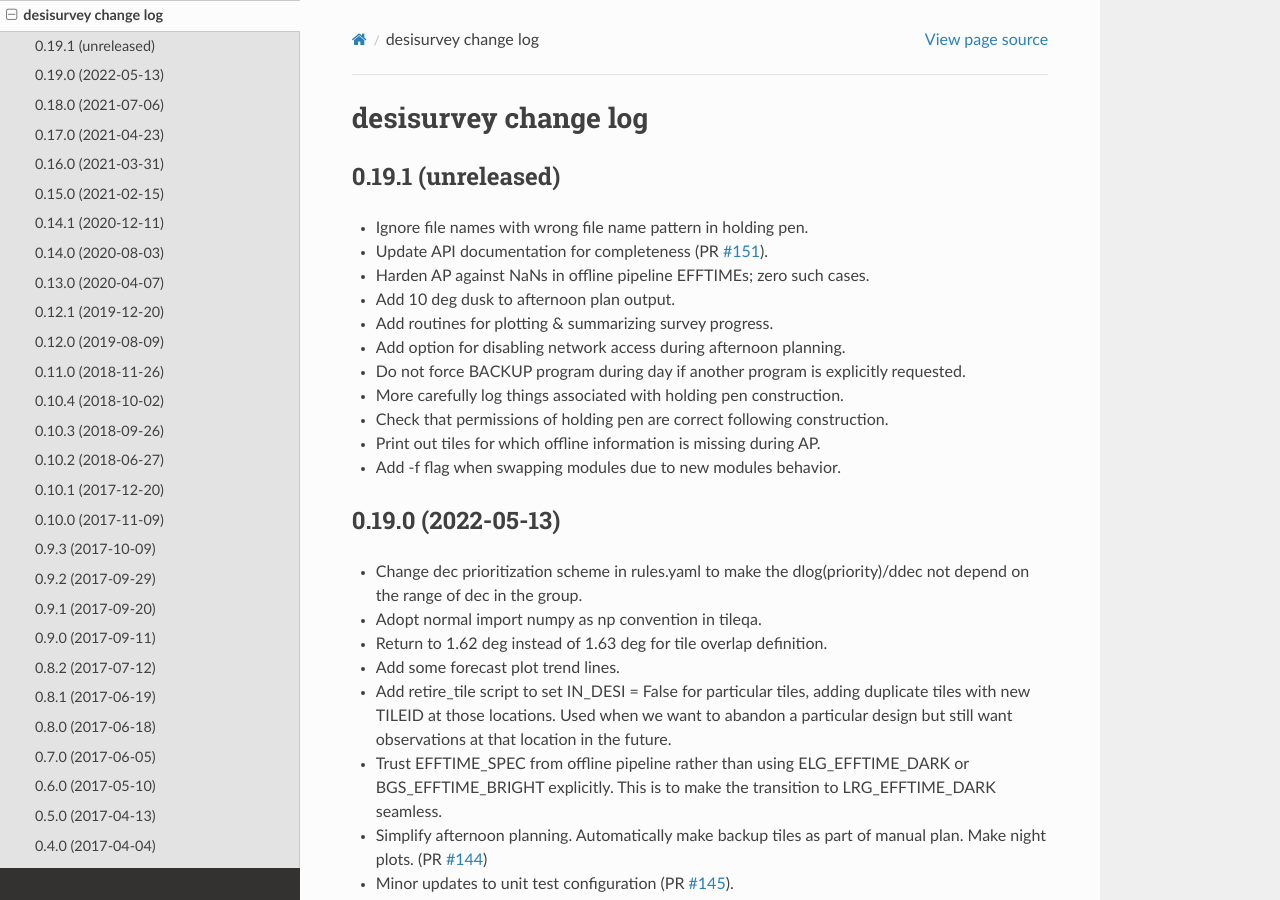
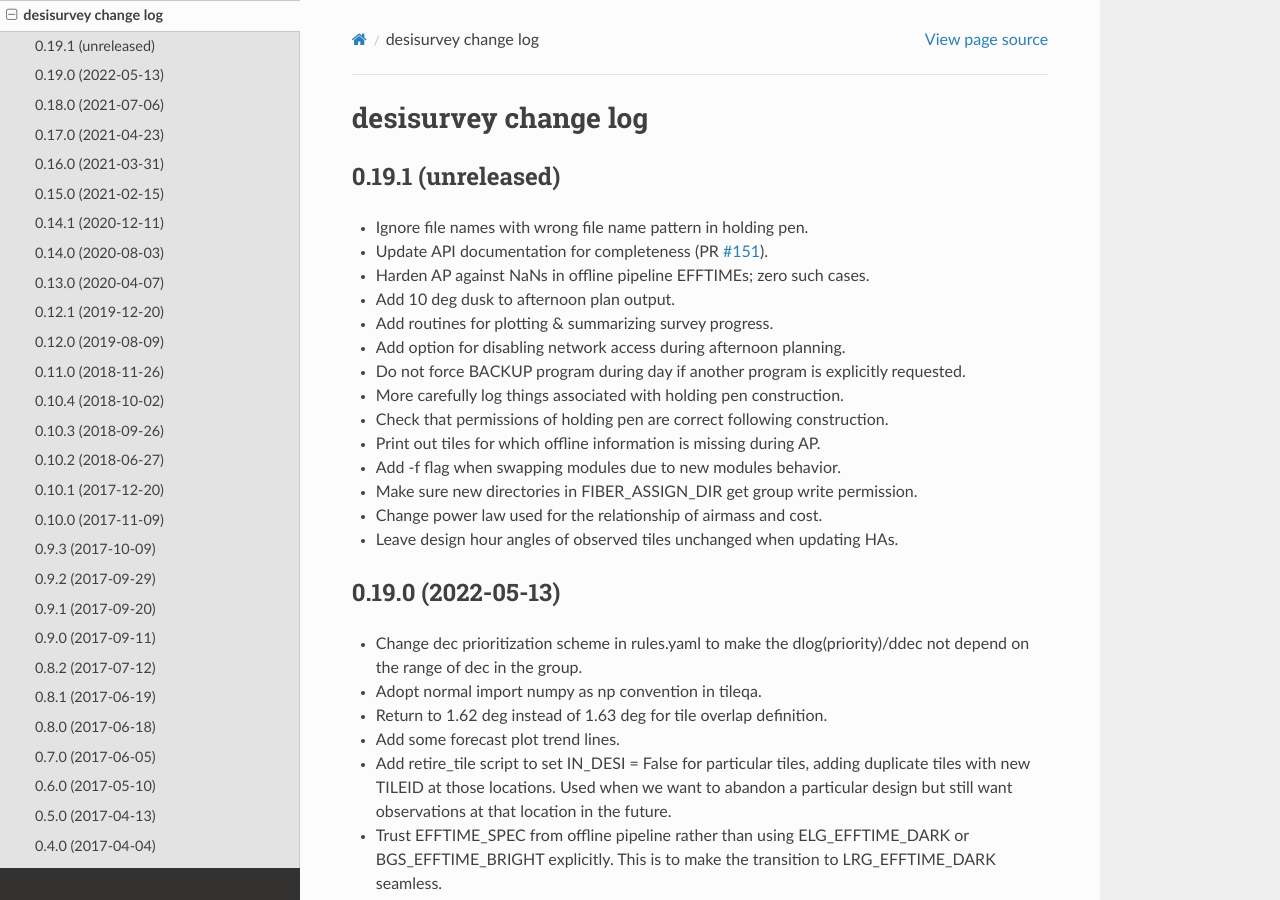
Before and after one commit to desihub/desisurvey, a Sphinx documentation site: the page built from doc/changes.rst, in a window 1280 px wide and 900 px high. Built offline with Sphinx 7.4.7 and the Read the Docs theme 2.0.0, drawn with Linux system fonts in a browser that asks for light colours.

Commit message:
Update change log.

```diff
--- a/doc/changes.rst
+++ b/doc/changes.rst
@@ -17,6 +17,9 @@ desisurvey change log
 * Check that permissions of holding pen are correct following construction.
 * Print out tiles for which offline information is missing during AP.
 * Add -f flag when swapping modules due to new modules behavior.
+* Make sure new directories in FIBER_ASSIGN_DIR get group write permission.
+* Change power law used for the relationship of airmass and cost.
+* Leave design hour angles of observed tiles unchanged when updating HAs.
 
 .. _`#151`: https://github.com/desihub/desisurvey/pull/151
 
```
